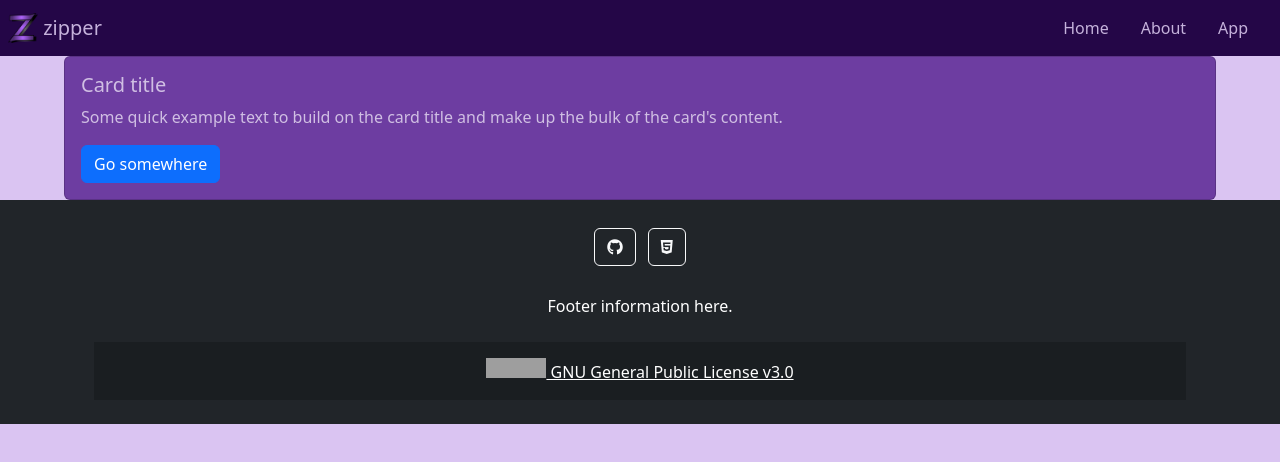
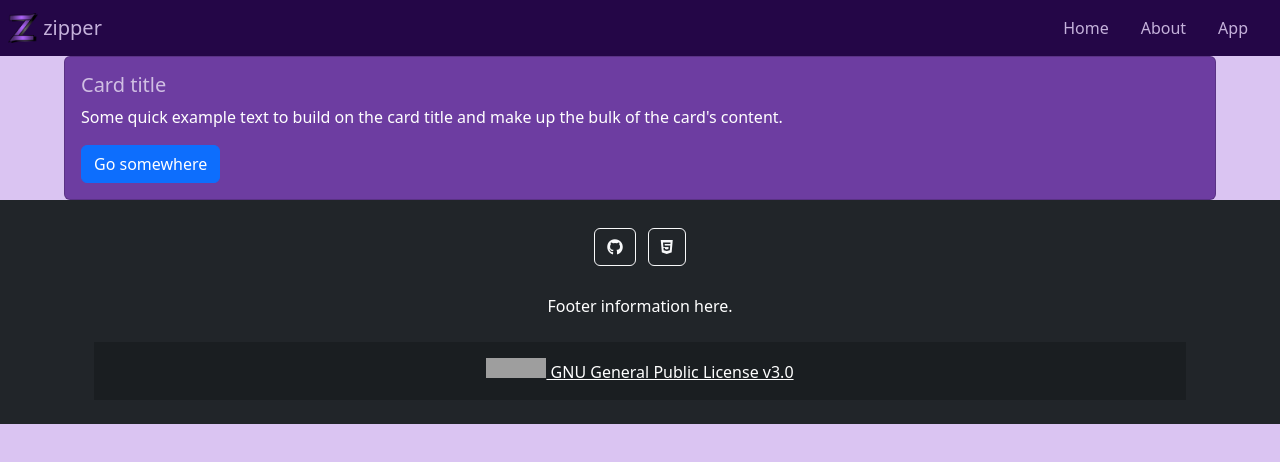
Before and after one commit to Zzipper-chat/Zzipper-chat.github.io, a plain HTML site: page web/app/name.html in a window 1280 px wide. Drawn offline with nearby package versions, Linux system fonts and the light colour scheme; grey boxes are pictures that could not be loaded.

Commit message:
Update appstyles.css

```diff
--- a/web/resources/app/appstyles.css
+++ b/web/resources/app/appstyles.css
@@ -3,3 +3,6 @@
   background: #6d3da1;
   color: #d0bfe3;
 }
+.card-text {
+  color: #fff;
+}
```
